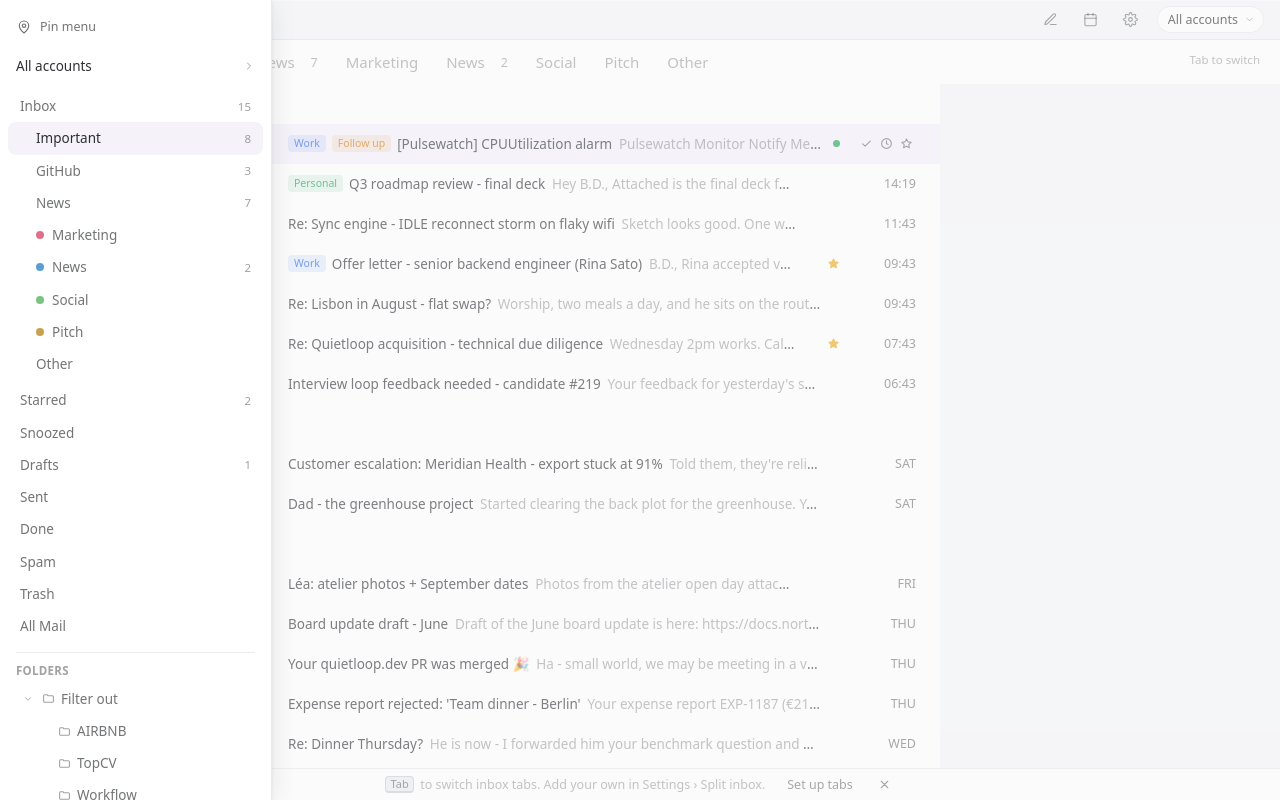
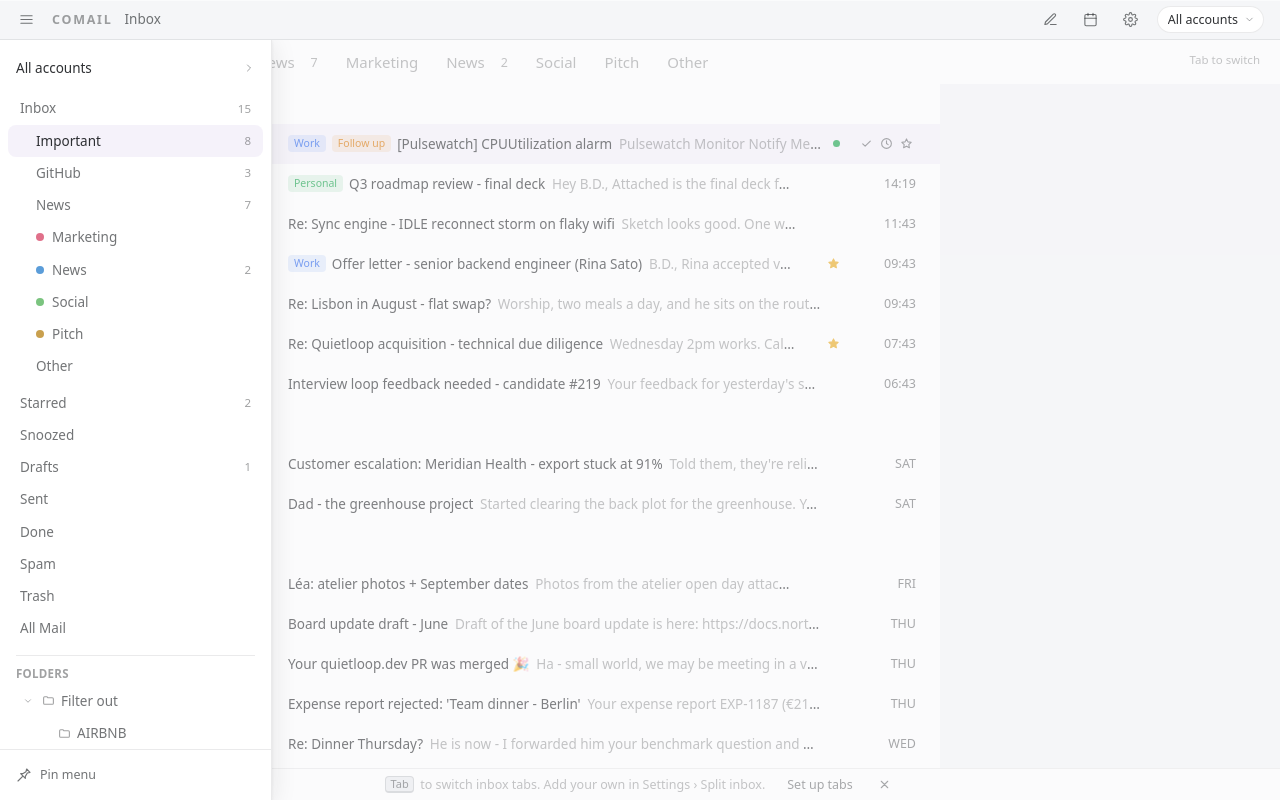
Before and after one commit to NextOSP/comail, a React (Vite) app: page / in a window 1280 px wide. Both pictures are taken after a click on the button 26 px from the left and 19 px from the top of the page. Built offline with nearby package versions, Linux system fonts and the light colour scheme.

Commit message:
fix: keep sidebar below header with scrollable navigation and pin footer

```diff
--- a/src/App.tsx
+++ b/src/App.tsx
@@ -136,8 +136,8 @@ export default function App() {
       ) : screen === "onboarding" ? (
         <OnboardingFlow onDone={() => setInFlow(false)} />
       ) : (
-        <div className="flex min-h-0 flex-1 overflow-hidden">
-          {sidebarDocked && <Sidebar docked />}
+        <div className="relative flex min-h-0 flex-1 overflow-hidden">
+          <Sidebar docked={sidebarDocked} />
           <div className="flex min-w-0 flex-1 overflow-hidden">
           <ErrorBoundary resetKey={`${screen}:${openThreadId ?? ""}`}>
             {screen === "compose" ? (
@@ -159,7 +159,6 @@ export default function App() {
           </div>
         </div>
       )}
-      {screen !== "onboarding" && !sidebarDocked && <Sidebar />}
       <CommandPalette />
       <SnoozePopover />
       <MovePopover />
--- a/src/components/common/Sidebar.tsx
+++ b/src/components/common/Sidebar.tsx
@@ -72,6 +72,11 @@ export function Sidebar({ docked = false }: { docked?: boolean }) {
     const onKey = (e: KeyboardEvent) => {
       const activeElement = document.activeElement as HTMLElement | null;
       if (docked && !asideRef.current?.contains(activeElement)) return;
+      // The header remains interactive while the drawer is open.
+      if (!docked && activeElement?.closest("header") && e.key !== "Escape") {
+        if (!e.metaKey && !e.ctrlKey && !e.altKey) e.stopPropagation();
+        return;
+      }
       if (e.key === "Escape") {
         if (docked) return;
         e.preventDefault();
@@ -153,25 +158,15 @@ export function Sidebar({ docked = false }: { docked?: boolean }) {
   const inboxActive = view === "inbox";
 
   return (
-    <div className={docked ? "relative z-20 h-full w-[272px] shrink-0" : "fixed inset-0 z-40"} onMouseDown={docked ? undefined : close}>
+    <div className={docked ? "relative z-20 h-full w-[272px] shrink-0" : "absolute inset-0 z-40 overflow-hidden"} onMouseDown={docked ? undefined : close}>
       {!docked && <div className="absolute inset-0 bg-bg0/40" />}
       <aside
         ref={asideRef}
         aria-label={t("common:topbar.menu")}
-        className={`relative flex h-full w-[272px] max-w-full flex-col overflow-y-auto border-r border-hairline bg-bg1 py-3 ${docked ? "" : "co-fade-in shadow-elev-2"}`}
+        className={`relative flex h-full w-[272px] max-w-full flex-col overflow-hidden border-r border-hairline bg-bg1 ${docked ? "" : "co-sidebar-enter shadow-elev-2"}`}
         onMouseDown={(e) => e.stopPropagation()}
       >
-        <button
-          type="button"
-          data-sidebar-control
-          aria-pressed={pinned}
-          title={t(pinned ? "common:sidebar.unpin" : "common:sidebar.pin")}
-          className={`mx-2 mb-2 flex shrink-0 items-center gap-2 rounded-control px-2 py-1.5 text-sm text-ink-muted hover:bg-bg2 ${NAV_FOCUS}`}
-          onClick={() => set({ sidebarPinned: !pinned, sidebarOpen: true })}
-        >
-          <Icon name="pin" size={16} />
-          {t(pinned ? "common:sidebar.unpin" : "common:sidebar.pin")}
-        </button>
+        <div data-sidebar-scroll className="min-h-0 flex-1 overflow-y-auto overscroll-contain py-3">
         <button
           data-nav
           className={`mx-2 mb-2 flex w-[calc(100%-16px)] items-center gap-2.5 rounded-control px-2 py-1.5 text-left hover:bg-bg2 ${NAV_FOCUS}`}
@@ -336,6 +331,20 @@ export function Sidebar({ docked = false }: { docked?: boolean }) {
           onClick={() => set({ panel: "settings", settingsTab: "labels", sidebarOpen: false })}
         />
         <SideRow label={t("common:sidebar.settings")} onClick={() => openPanel("settings")} />
+        </div>
+        <div className="shrink-0 border-t border-hairline bg-bg1 p-2">
+          <button
+            type="button"
+            data-sidebar-control
+            aria-pressed={pinned}
+            title={t(pinned ? "common:sidebar.unpin" : "common:sidebar.pin")}
+            className={`flex w-full items-center gap-2 rounded-control px-2 py-2 text-sm text-ink-muted hover:bg-bg2 ${NAV_FOCUS}`}
+            onClick={() => set({ sidebarPinned: !pinned, sidebarOpen: true })}
+          >
+            <Icon name={pinned ? "pushpinOff" : "pushpin"} size={16} />
+            {t(pinned ? "common:sidebar.unpin" : "common:sidebar.pin")}
+          </button>
+        </div>
       </aside>
     </div>
   );
--- a/src/components/ui/Icon.tsx
+++ b/src/components/ui/Icon.tsx
@@ -54,6 +54,12 @@ const PATHS = {
     <>
       <circle cx="12" cy="12" r="9" />
       <path d="M12 7v5l3 2" />
+    </>
+  ),
+  pushpin: <path d="M16 3l5 5-4 1-3 5v3l-7-7h3l5-3 1-4zM10 14l-7 7" />,
+  pushpinOff: (
+    <>
+      <path d="M16 3l5 5-4 1-2 3M10 14l-7 7M7 10l7 7v-3M3 3l18 18" />
     </>
   ),
   pin: (
--- a/src/themes/app.css
+++ b/src/themes/app.css
@@ -250,6 +250,17 @@ textarea {
 .co-pop-in {
   animation: co-pop-in 180ms cubic-bezier(0.34, 1.56, 0.64, 1);
 }
+@keyframes co-sidebar-enter {
+  from { transform: translateX(-100%); }
+  to { transform: translateX(0); }
+}
+.co-sidebar-enter {
+  animation: co-sidebar-enter 220ms cubic-bezier(0.22, 1, 0.36, 1);
+}
+@media (prefers-reduced-motion: reduce) {
+  .co-sidebar-enter { animation: none; }
+}
+
 .co-fade-in {
   animation: co-fade-in 150ms ease-out;
 }
```
